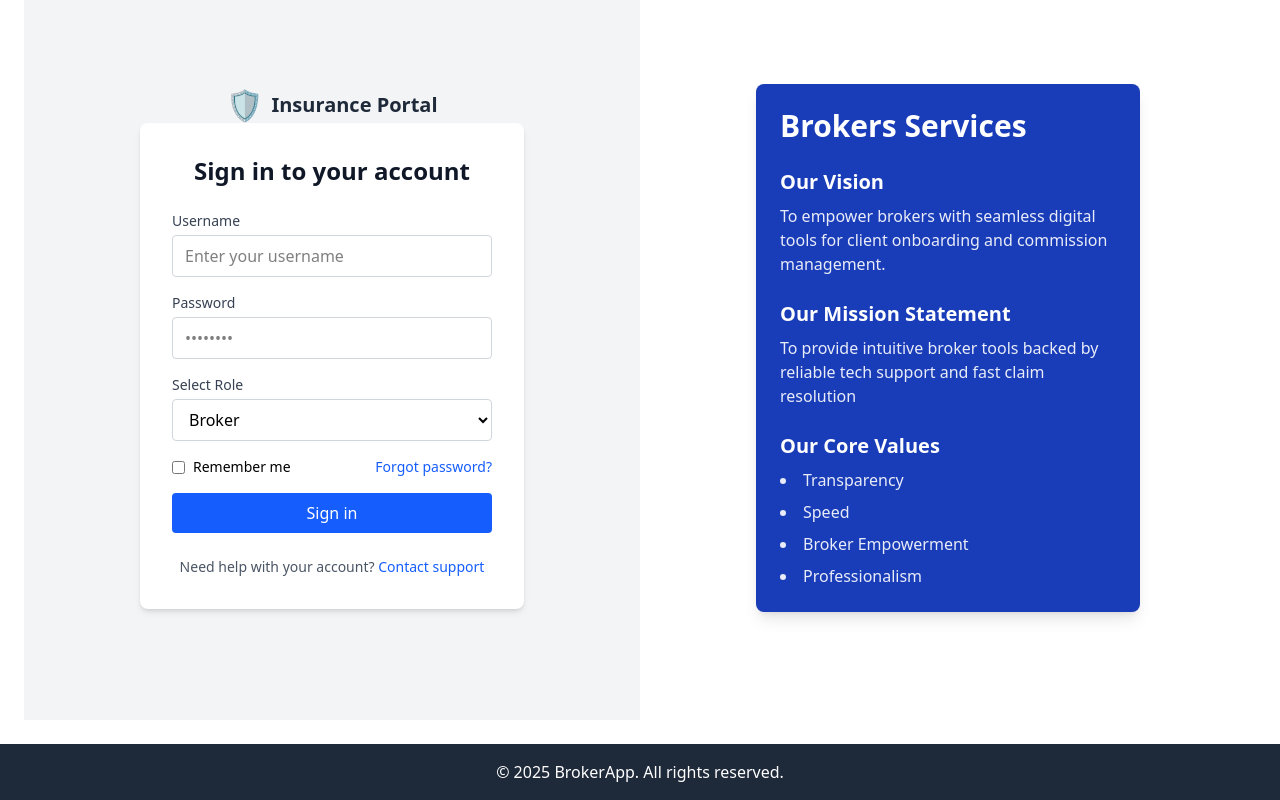
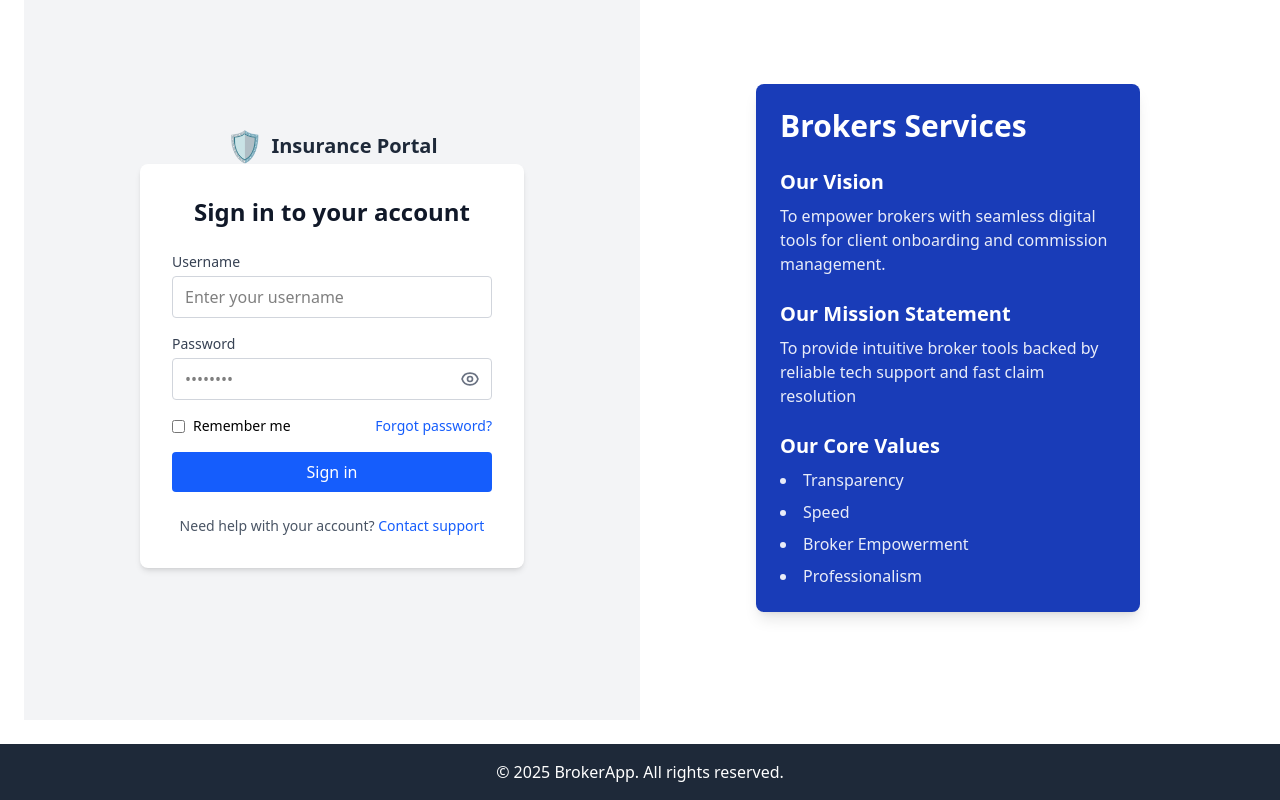
Before and after one commit to StarXchange/Brokers-App, a React (Vite) app: page /brokers in a window 1280 px wide. Shown: the part 647-1447 px from the top of the page. Built offline with nearby package versions, Linux system fonts and the light colour scheme.

Commit message:
latest changes

```diff
--- a/src/App.jsx
+++ b/src/App.jsx
@@ -41,7 +41,7 @@
         <Routes>
           <Route index element={<GenericLoginPage userType="broker" />} />
           <Route path="/brokers" element={<GenericLoginPage userType="broker" />} />
-          <Route path="/insured-clients" element={<GenericLoginPage userType="insured-client" />} />
+          <Route path="/insured-clients" element={<GenericLoginPage userType="client" />} />
           <Route path="/company" element={<GenericLoginPage userType="company" />} />
 
           {/* Company Dashboard */}
--- a/src/components/Login.jsx
+++ b/src/components/Login.jsx
@@ -1,23 +1,27 @@
 import { Link, useNavigate } from "react-router-dom";
 import { useState } from "react";
 import axios from "axios";
+import { useAuth } from "../context/AuthContext";
 
-export default function Login() {
+export default function Login({ userType }) {
   const navigate = useNavigate();
-
   const [formData, setFormData] = useState({
     username: "",
     password: "",
-    role: "broker",
+    role: "",
   });
   const [loading, setLoading] = useState(false);
   const [error, setError] = useState("");
+  const { login } = useAuth();
+  const [showPassword, setShowPassword] = useState(false);
 
-  const roleLoginEndpoints = {
-    insurance: "http://gibsbrokersapi.newgibsonline.com/api/InsCompanies/login",
-    client: "http://gibsbrokersapi.newgibsonline.com/api/InsuredClients/login",
-    broker: "http://gibsbrokersapi.newgibsonline.com/api/Brokers/login",
-  };
+
+
+  // const roleLoginEndpoints = {
+  //   insurance: "http://gibsbrokersapi.newgibsonline.com/api/InsCompanies/login",
+  //   client: "http://gibsbrokersapi.newgibsonline.com/api/InsuredClients/login",
+  //   broker: "http://gibsbrokersapi.newgibsonline.com/api/Brokers/login",
+  // };
 
   const handleInputChange = (e) => {
     const { name, value } = e.target;
@@ -28,30 +32,65 @@
     setLoading(true);
     setError("");
 
-    try {
-      const endpoint = roleLoginEndpoints[formData.role];
-      console.log("endpoint", endpoint)
-      const response = await axios.post(endpoint, {
+    const result = await login ({
       username: formData.username,
       password: formData.password,
-      });
-    //   console.log("")
+    })
+    if (result.success) {
+  if (result.user.isAdmin) {
+    navigate('/admin-dashboard');
+  } else {
+    // Map user types to their correct dashboard paths
+    const dashboardPaths = {
+      broker: '/brokers-dashboard',
+      client: '/client-dashboard',  // or '/clients-dashboard' if plural
+      company: '/company-dashboard' // or '/companies-dashboard' if plural
+    };
 
-      console.log("response", response)
+    const dashboardPath = userType
+      ? dashboardPaths[userType] || '/dashboard'
+      : '/dashboard';
 
-      localStorage.setItem("token", response.data.token || "");
-      localStorage.setItem("role", formData.role);
+    navigate(dashboardPath);
+  }
+    } else {
+      setError(result.error);
+    }
 
-      // Navigate based on role
-      if (formData.role === "broker") navigate("/brokers-dashboard");
-      else if (formData.role === "client") navigate("/clients-dashboard");
-      else if (formData.role === "company") navigate("/company-dashboard");
-    } catch (err) {
-      setError("Login failed. Please check your credentials.", err);
-    } finally {
     setLoading(false);
-    }
   };
+
+  //   try {
+  //     // const endpoint = roleLoginEndpoints[formData.role];
+  //     // console.log("endpoint", endpoint)
+  //     // const response = await axios.post(endpoint, {
+  //     const response = await axios.post(
+  //       "http://gibsbrokersapi.newgibsonline.com/api/Users/login", // Replace with dynamic endpoint if needed
+  //       {
+  //       username: formData.username,
+  //       password: formData.password,
+  //     });
+  //   //   console.log("")
+
+  //     console.log("response", response)
+
+  //     localStorage.setItem("token", response.data.token || "");
+  //     localStorage.setItem("role", JSON.stringify(response.data.user));
+
+  //     // Navigate based on role
+  //     // if (formData.role === "broker") navigate("/brokers-dashboard");
+  //     // else if (formData.role === "client") navigate("/clients-dashboard");
+  //     // else if (formData.role === "company") navigate("/company-dashboard");
+  //     navigate('/admin-dashboard');
+
+  //     // Optionally, you can handle successful login actions here
+  //     // e.g., show a success message, redirect, etc.
+  //   } catch (err) {
+  //     setError("Login failed. Please check your credentials.", err);
+  //   } finally {
+  //     setLoading(false);
+  //   }
+  // };
 
   return (
     <div className="min-h-screen flex flex-col items-center justify-center">
@@ -81,32 +120,64 @@
           </div>
 
         <div>
-            <label htmlFor="password" className="block text-sm font-medium text-gray-700">Password</label>
+  <label htmlFor="password" className="block text-sm font-medium text-gray-700">
+    Password
+  </label>
+  <div className="relative mt-1">
     <input
-              type="password"
+      type={showPassword ? "text" : "password"}
       name="password"
       id="password"
       value={formData.password}
       onChange={handleInputChange}
       placeholder="••••••••"
-              className="mt-1 w-full px-3 py-2 border border-gray-300 rounded focus:outline-none focus:ring-blue-500 focus:border-blue-500"
+      className="w-full px-3 py-2 border border-gray-300 rounded focus:outline-none focus:ring-blue-500 focus:border-blue-500 pr-10"
       required
     />
+    <button
+      type="button"
+      className="absolute inset-y-0 right-0 flex items-center pr-3"
+      onClick={() => setShowPassword(!showPassword)}
+    >
+      {showPassword ? (
+        <svg
+          xmlns="http://www.w3.org/2000/svg"
+          className="h-5 w-5 text-gray-500"
+          fill="none"
+          viewBox="0 0 24 24"
+          stroke="currentColor"
+        >
+          <path
+            strokeLinecap="round"
+            strokeLinejoin="round"
+            strokeWidth={2}
+            d="M13.875 18.825A10.05 10.05 0 0112 19c-4.478 0-8.268-2.943-9.543-7a9.97 9.97 0 011.563-3.029m5.858.908a3 3 0 114.243 4.243M9.878 9.878l4.242 4.242M9.88 9.88l-3.29-3.29m7.532 7.532l3.29 3.29M3 3l3.59 3.59m0 0A9.953 9.953 0 0112 5c4.478 0 8.268 2.943 9.543 7a10.025 10.025 0 01-4.132 5.411m0 0L21 21"
+          />
+        </svg>
+      ) : (
+        <svg
+          xmlns="http://www.w3.org/2000/svg"
+          className="h-5 w-5 text-gray-500"
+          fill="none"
+          viewBox="0 0 24 24"
+          stroke="currentColor"
+        >
+          <path
+            strokeLinecap="round"
+            strokeLinejoin="round"
+            strokeWidth={2}
+            d="M15 12a3 3 0 11-6 0 3 3 0 016 0z"
+          />
+          <path
+            strokeLinecap="round"
+            strokeLinejoin="round"
+            strokeWidth={2}
+            d="M2.458 12C3.732 7.943 7.523 5 12 5c4.478 0 8.268 2.943 9.542 7-1.274 4.057-5.064 7-9.542 7-4.477 0-8.268-2.943-9.542-7z"
+          />
+        </svg>
+      )}
+    </button>
   </div>
-
-          <div>
-            <label htmlFor="role" className="block text-sm font-medium text-gray-700">Select Role</label>
-            <select
-              name="role"
-              id="role"
-              value={formData.role}
-              onChange={handleInputChange}
-              className="mt-1 w-full px-3 py-2 border border-gray-300 rounded focus:outline-none focus:ring-blue-500 focus:border-blue-500"
-            >
-              <option value="broker">Broker</option>
-              <option value="client">Insured Client</option>
-              <option value="insurance">Insurance Company</option>
-            </select>
 </div>
 
           {error && <div className="text-red-600 text-sm">{error}</div>}
--- a/src/pages/Client/ClientDashboard.jsx
+++ b/src/pages/Client/ClientDashboard.jsx
@@ -297,7 +297,7 @@
               </Link>
 
               <Link
-                to="/client-dashboard/policies"
+                to="/client-dashboard"
                 className={`group flex items-center space-x-3 px-4 py-3 rounded-lg text-sm font-medium transition-all duration-200 ${
                   isActivePath("policies")
                     ? "bg-blue-50 text-blue-700 border-r-4 border-blue-600 shadow-sm"
```
Lines whose indentation alone changed are shown as unchanged.
